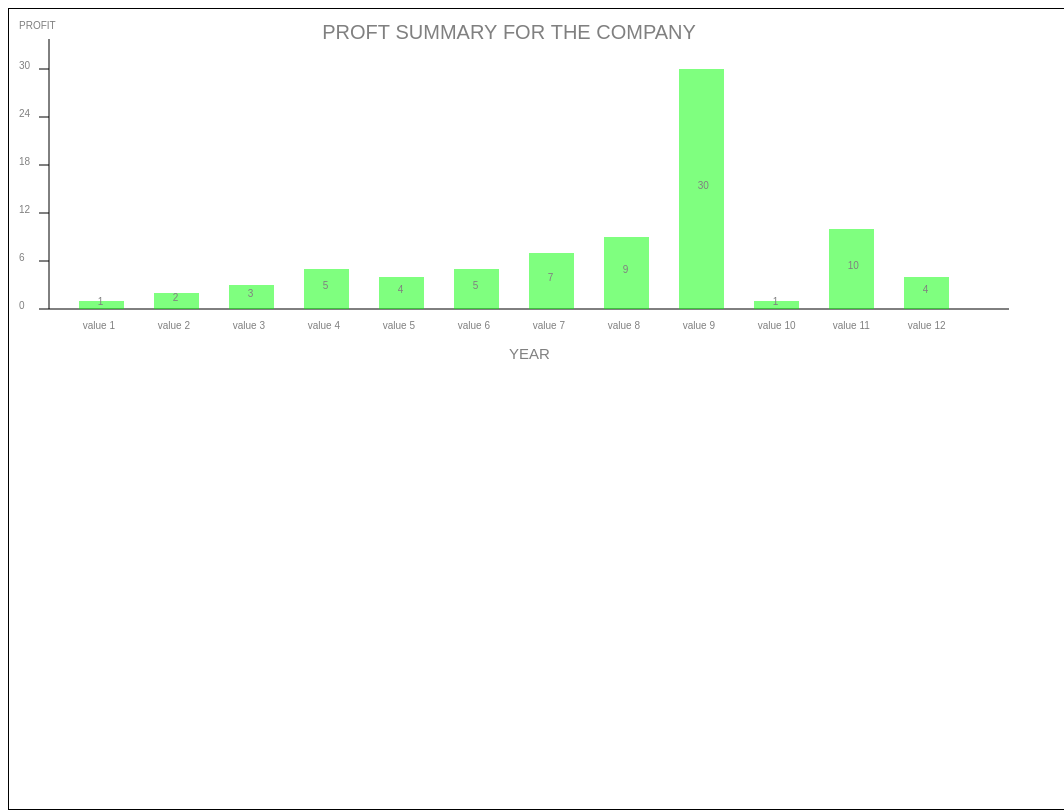
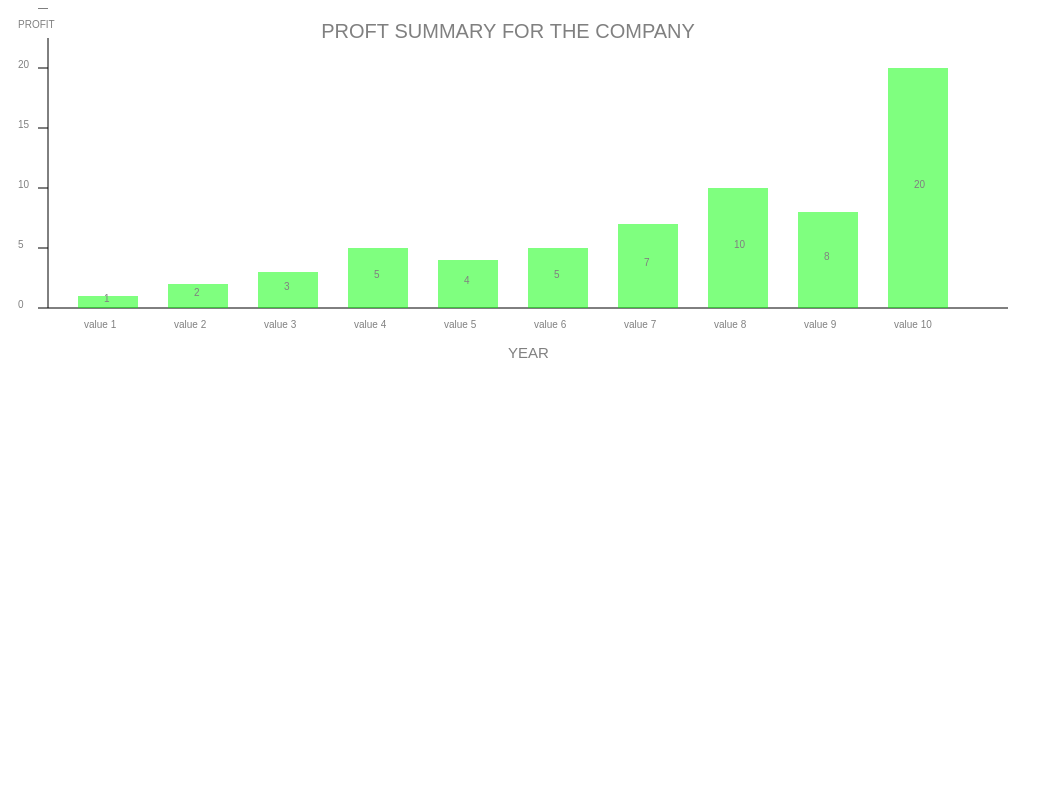
Before and after one commit to C-Shi/bar-chart-generator, a website: page index.html in a window 1280 px wide. Shown: the top 811 px of the page, without its empty margins (0-1064 px from the left). Drawn offline with Linux system fonts and the light colour scheme.

Commit message:
add readme

```diff
--- a/index.html
+++ b/index.html
@@ -3,10 +3,6 @@
 <head>
   <title>Bar Chart Project</title>
   <style type="text/css">
-    canvas {
-      border: 1px solid black;
-
-    }
   </style>
 </head>
 <body>
--- a/main.js
+++ b/main.js
@@ -1,20 +1,50 @@
+
+// Here is the instruction of using this API
+// *********************************************
+// when using this API, user will need to call drawBarChart function and passing in three arguments
+// first argument should be an array containing the value of each individual bar
+// second argument should be an object specifing how the bar will be render
+// third argument should be an string indicating on which element the bar will be render on
+// Belows are a sample function call
+
 
 // This is the sample data to generate data ************************
-var data = [1,2,3,5,4,5, 7, 9, 30, 1, 10, 4];
+var data = [1,2,3,5,4,5, 7, 10, 8, 20];
 var options = {
   chartWidth: 1000,
   chartHeight: 300,
   barSpacing: 30,
   barColor: "rgba(0, 255, 0, 0.5)",
   labelColor: "gray",
-  yMax: 30,
-  yInterval: 5,
+  yMax: 100,
+  yInterval: 20,
   xLabel: {value: "year", fontSize: "15px"},
   yLabel: {value: "profit", fontSize: "10px"},
   title: {value: "Proft Summary for the Company", fontSize:"20px"},
   displayValue: "centre"
 };
-var element = "CANVAS";
+var element = "body";
+
+// call this main function to generate bar chart
+drawBarChart(data, options, element);
+
+data = [10,36,52,40, 40, 100, 48, 20];
+options = {
+  chartWidth: 800,
+  chartHeight: 600,
+  barSpacing: 30,
+  barColor: "rgba(0, 100, 100, 0.5)",
+  labelColor: "red",
+  yMax: 120,
+  yInterval: 20,
+  xLabel: {value: "year", fontSize: "15px"},
+  yLabel: {value: "profit", fontSize: "10px"},
+  title: {value: "Proft Summary for the Company", fontSize:"20px"},
+  displayValue: "centre"
+};
+var element = "body";
+
+drawBarChart(data, options, element)
 // ****************************************************************
 
 
@@ -22,11 +52,13 @@ var element = "CANVAS";
 // *********************************************************************************************
 function drawBarChart(data, options, element){
   //Step 1: create a Canavs element on the page for future display of the bar Chart
-  var canvas = document.createElement(element);
-  document.body.appendChild(canvas);
+  element = document.querySelector(element)
+  var canvas = document.createElement("CANVAS");
+  element.appendChild(canvas);
   canvas.width = window.innerWidth;
   canvas.height = window.innerHeight;
-  canvas = createChartEssential(data, options, element, canvas);
+  canvas = createChartEssential(data, options, canvas);
+
 
   // Step 2: anaylyze the data - determine max bar height, determine scale of each data
   // find the max number in data, its height should equals to 80% of total chart height
@@ -47,7 +79,7 @@ function drawBarChart(data, options, element){
 // *********************************************************************************************
 
 
-function createChartEssential(data, options, element, canvas){
+function createChartEssential(data, options, canvas){
   var chartHeight = options.chartHeight;
   var chartWidth = options.chartWidth;
   var c = canvas.getContext("2d");
@@ -163,6 +195,3 @@ function generateLabel(options, canvas){
   c.textAlign = "center";
   c.fillText(options.title.value.toUpperCase(), options.chartWidth / 2, 30);
 }
-
-// call this main function to generate bar chart
-drawBarChart(data, options, element);
```
Also changed, not shown: README.md (added), example.PNG (added), 1 other file.
